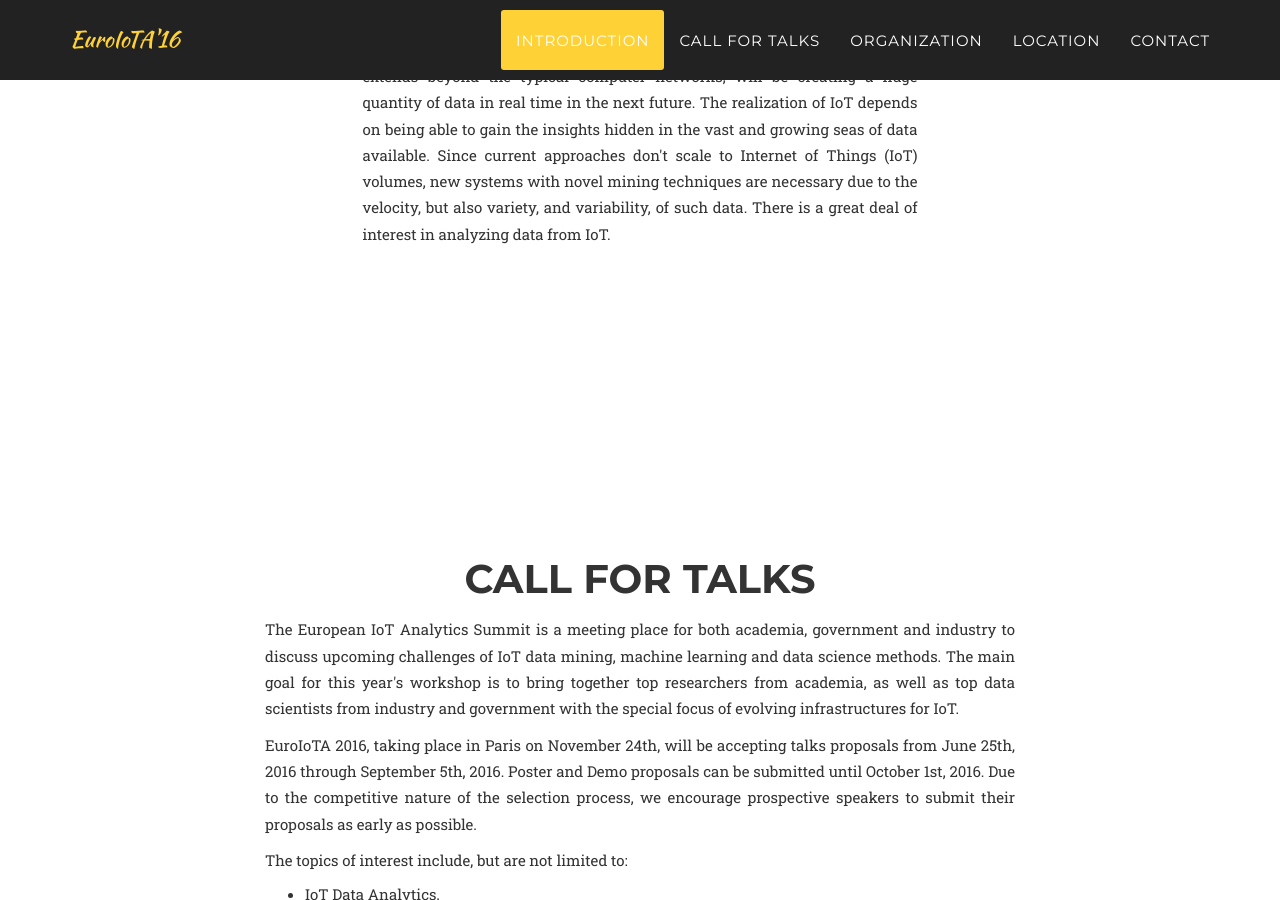
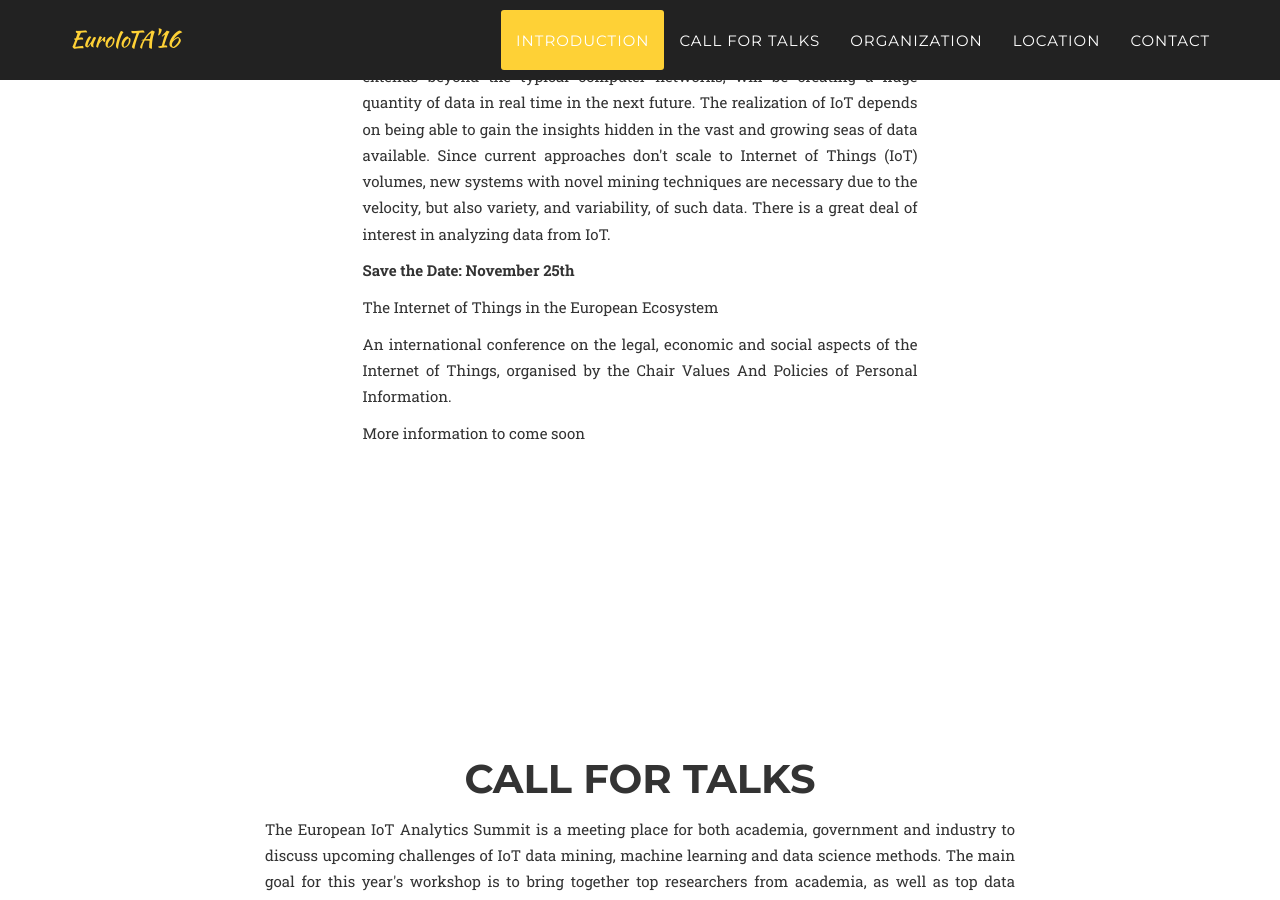
Before and after one commit to bigmine/euroiota16, a Jekyll site: the page built from index.html, in a window 1280 px wide and 900 px high, scrolled down 1094 px. Built offline with Jekyll 4.4.1, drawn with Linux system fonts in a browser that asks for light colours; some web fonts are replaced.

Commit message:
Add November 25th Event

```diff
--- a/_includes/introduction.html
+++ b/_includes/introduction.html
@@ -21,6 +21,11 @@ The  Internet of Things (IoT), the large network of physical devices that extend
 Since current approaches don't scale to Internet of Things (IoT) volumes,
  new systems with novel mining techniques are necessary due to the velocity, but also variety,
 and variability, of such data. There is a great deal of interest in analyzing data from IoT.
+</p>
+<p><b>Save the Date: November 25th</b></p>
+<p>The Internet of Things in the European Ecosystem
+</p><p>An international conference on the legal, economic and social aspects of the Internet of Things, organised by the Chair Values And Policies of Personal Information.
+</p><p>More information to come soon</p>
 </div>
             </div>
         </div>
```
